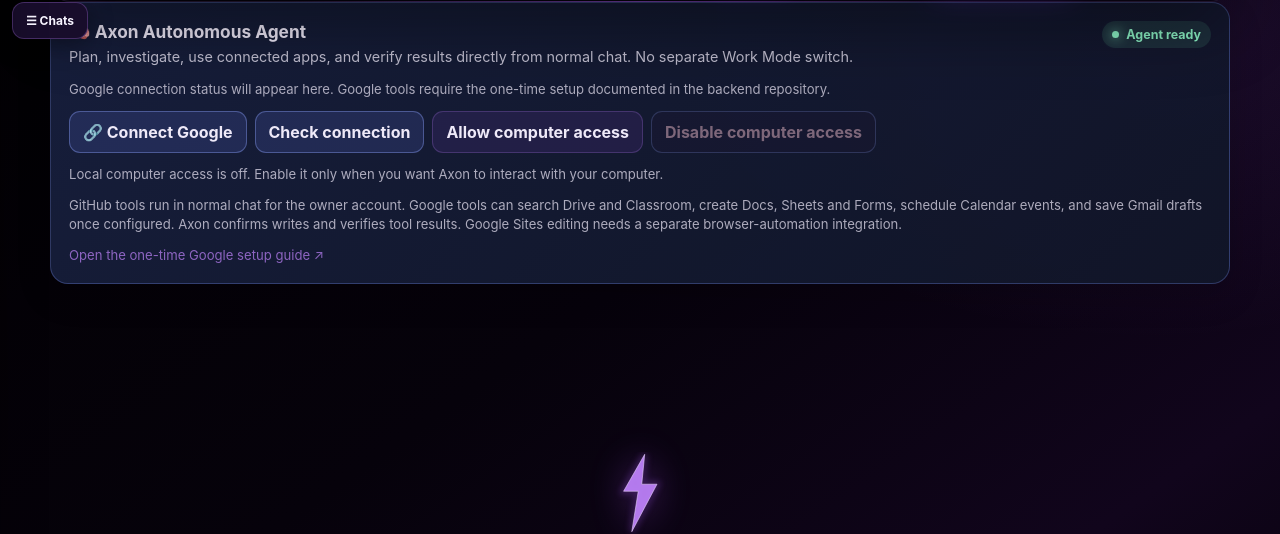
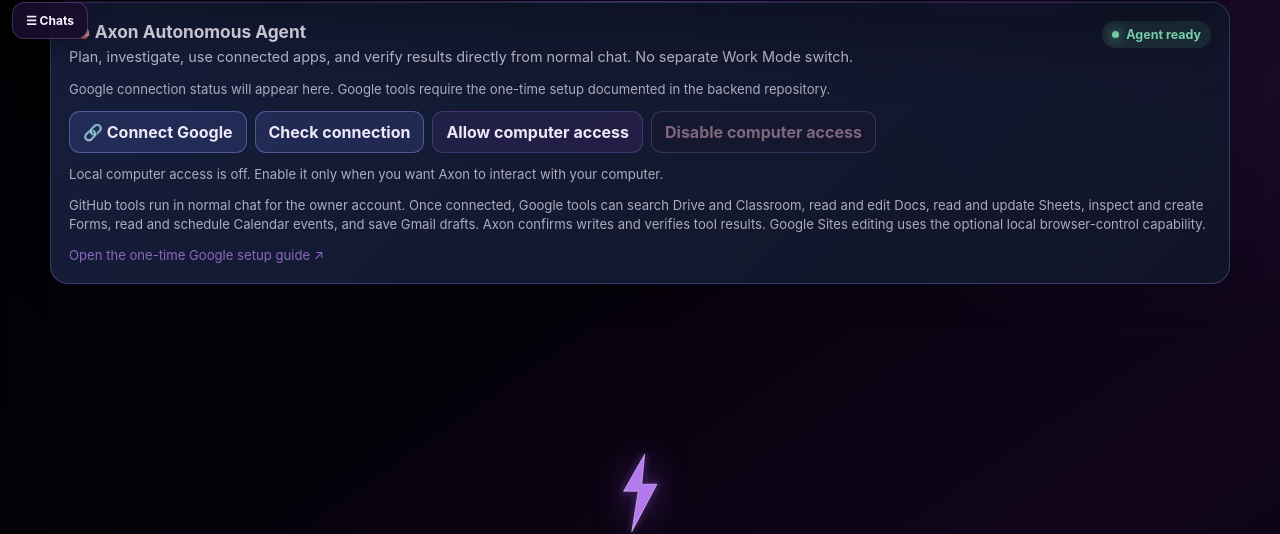
Before and after one commit to CoolerStarfish0/my-ai, a plain HTML site: page index.html in a window 1280 px wide. Shown: the part 84-618 px from the top of the page. Drawn offline with Linux system fonts and the light colour scheme.

Commit message:
Update Axon agent panel with expanded Google capabilities

```diff
--- a/index.html
+++ b/index.html
@@ -330,7 +330,7 @@
                     <button id="workModeStopButton" type="button" disabled>Disable computer access</button>
                 </div>
                 <p id="axonComputerAccessStatus" class="axon-agent-note" role="status">Local computer access is off. Enable it only when you want Axon to interact with your computer.</p>
-                <p class="axon-agent-note">GitHub tools run in normal chat for the owner account. Google tools can search Drive and Classroom, create Docs, Sheets and Forms, schedule Calendar events, and save Gmail drafts once configured. Axon confirms writes and verifies tool results. Google Sites editing needs a separate browser-automation integration.</p>
+                <p class="axon-agent-note">GitHub tools run in normal chat for the owner account. Once connected, Google tools can search Drive and Classroom, read and edit Docs, read and update Sheets, inspect and create Forms, read and schedule Calendar events, and save Gmail drafts. Axon confirms writes and verifies tool results. Google Sites editing uses the optional local browser-control capability.</p>
                 <p class="axon-agent-note"><a href="https://github.com/CoolerStarfish0/5158-ai-backend/blob/main/GOOGLE_AGENT_SETUP.md" target="_blank" rel="noopener noreferrer">Open the one-time Google setup guide ↗</a></p>
             </section>
 
```
